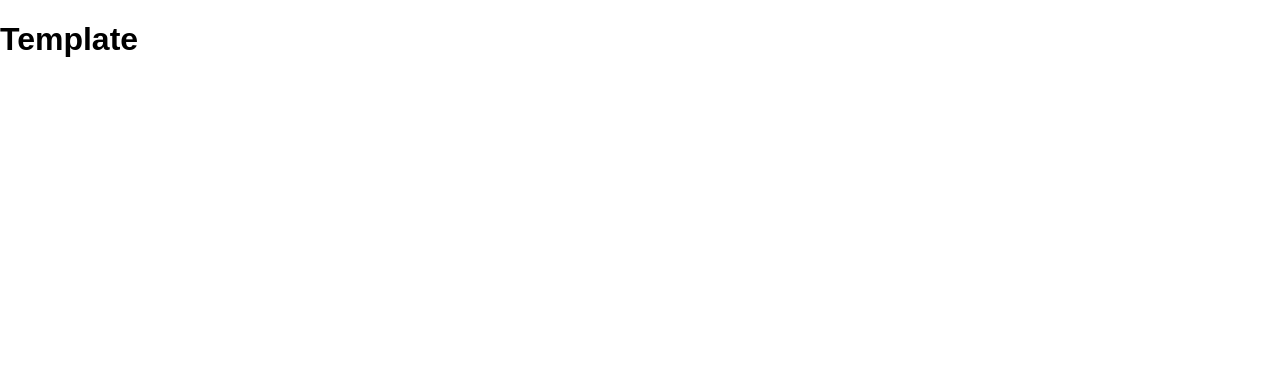
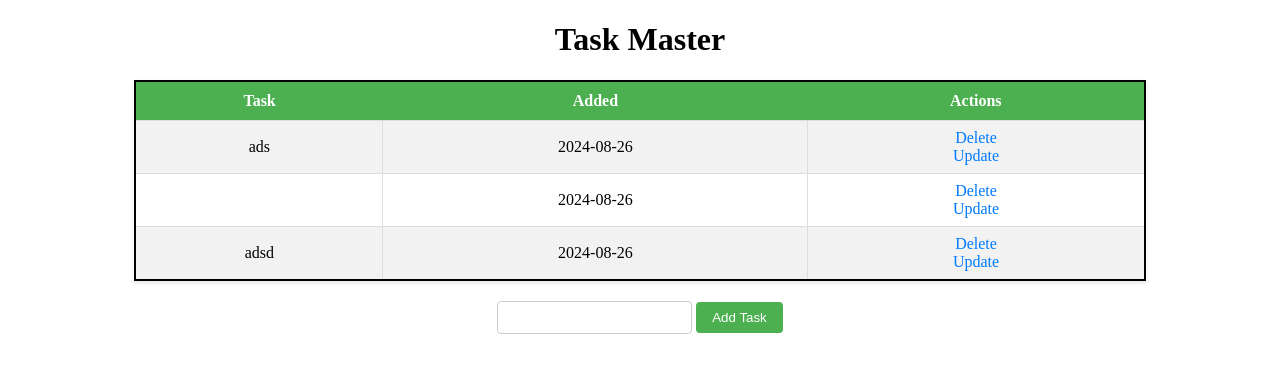
Before and after one commit to qedir314/Flask-Introduction, a Flask app: page / in a window 1280 px wide. Before the commit the part shown is almost empty. Shown: the top 373 px of the page. Run offline with Flask 3, Linux system fonts and the light colour scheme; data comes from the database, SQL or seed files in the repository; both versions use the stored data as it was after the commit.

Commit message:
database created and template updated

```diff
--- a/app.py
+++ b/app.py
@@ -1,10 +1,51 @@
-from flask import Flask, render_template, url_for
+from flask import Flask, render_template, url_for, request, redirect
+from flask_sqlalchemy import SQLAlchemy
+from datetime import datetime
 
 app = Flask(__name__)
+app.config['SQLALCHEMY_DATABASE_URI'] = 'sqlite:///test.db'         # relative path
+db =SQLAlchemy(app)
 
-@app.route('/')
+# with app.app_context():
+#    db.create_all()
+
+class Todo(db.Model):
+    id = db.Column(db.Integer, primary_key=True)
+    content = db.Column(db.String(200), nullable=False)
+    date_created = db.Column(db.DateTime, default=datetime.utcnow())
+
+    def __repr__(self):
+        return 'Task %r>' % self.id
+
+
+@app.route('/', methods=['POST', 'GET'])
 def index():
-    return render_template('index.html')
+    if request.method == 'POST':
+        task_content = request.form['content']
+        new_task = Todo(content=task_content)
+
+        try:
+            db.session.add(new_task)
+            db.session.commit()
+            return redirect('/')
+        except:
+            return "There was an issue adding your task."
+
+    else:
+        tasks = Todo.query.order_by(Todo.date_created).all()
+        return render_template('index.html', tasks=tasks)
+
+
+@app.route('/delete/<int:id>')
+def delete(id):
+    task_to_delete = Todo.query.get_or_404(id)
+
+    try:
+        db.session.delete(task_to_delete)
+        db.session.commit()
+        return redirect('/')
+    except:
+        return "There was problem deleting task."
 
 if __name__ == "__main__":
     app.run(debug=True)
--- a/static/css/main.css
+++ b/static/css/main.css
@@ -1,4 +1,67 @@
-body {
-    margin: 0;
-    font-family: sans-serif;
+/* Style for the entire content area */
+.content {
+    width: 80%;
+    margin: 0 auto;
+    text-align: center;
 }
+
+/* Style for the table */
+table {
+    width: 100%;
+    border-collapse: collapse;
+    margin: 20px 0;
+    box-shadow: 0 2px 4px rgba(0, 0, 0, 0.1);
+}
+
+/* Style for table headers */
+th {
+    background-color: #4CAF50;
+    color: white;
+    padding: 10px;
+    text-align: center;
+}
+
+/* Style for table cells */
+td {
+    border: 1px solid #ddd;
+    padding: 8px;
+}
+
+/* Alternate row color */
+tr:nth-child(even) {
+    background-color: #f2f2f2;
+}
+
+/* Style for links */
+a {
+    text-decoration: none;
+    color: #007BFF;
+}
+
+a:hover {
+    color: #0056b3;
+}
+
+/* Style for form elements */
+form {
+    margin-top: 20px;
+}
+
+input[type="text"] {
+    padding: 8px;
+    border: 1px solid #ccc;
+    border-radius: 4px;
+}
+
+input[type="submit"] {
+    padding: 8px 16px;
+    border: none;
+    border-radius: 4px;
+    background-color: #4CAF50;
+    color: white;
+    cursor: pointer;
+}
+
+input[type="submit"]:hover {
+    background-color: #45a049;
+}
--- a/templates/index.html
+++ b/templates/index.html
@@ -2,11 +2,39 @@
 
 {% block head %}
 
+<title>Task Master</title>
 
 {% endblock %}
 
 {% block body %}
 
-<h1>Template</h1>
+<div class="content">
+    <h1>Task Master</h1>
+
+    <table style="border-collapse: collapse;border: 2px solid; " >
+        <tr>
+            <th>Task</th>
+            <th>Added</th>
+            <th>Actions</th>
+        </tr>
+        {% for task in tasks %}
+            <tr>
+                <td> {{ task.content }} </td>
+                <td>{{ task.date_created.date() }}</td>
+                <td>
+                    <a href="/delete/{{task.id}}">Delete</a>
+                    <br>
+                    <a href="">Update</a>
+                </td>
+            </tr>
+        {% endfor %}
+    </table>
+
+    <form action="/" method="POST">
+        <input type="text" name="content" id="content">
+        <input type="submit" value="Add Task">
+    </form>
+
+</div>
 
 {% endblock %}
```
Also changed, not shown: instance/test.db (added).
